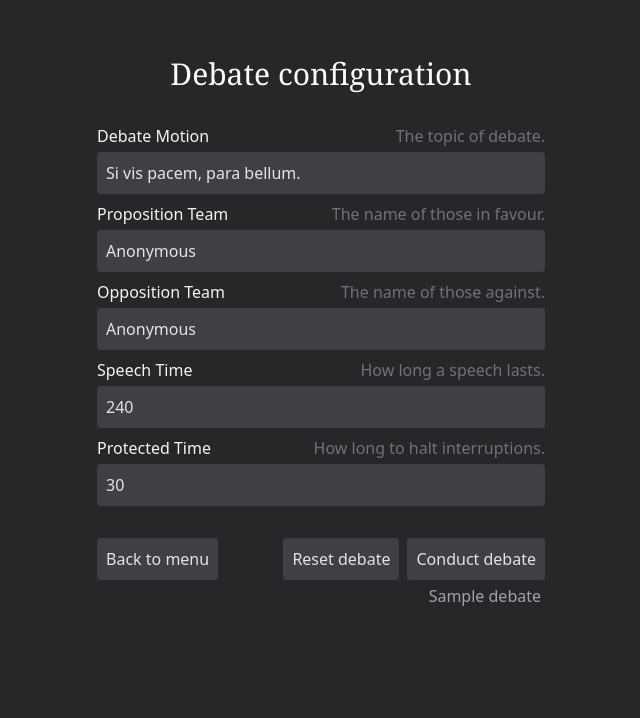
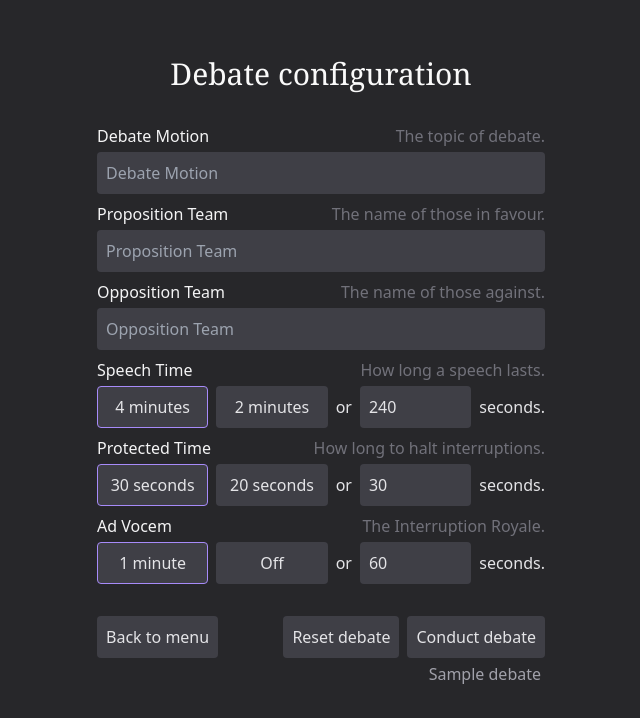
Before and after one commit to debatecore/debate-tools, a Next.js app: page /debate/setup in a window 1280 px wide. Shown: the top 718 px of the page, without its empty margins (319-959 px from the left). Built offline with nearby package versions, Linux system fonts and the light colour scheme.

Commit message:
finalize early debate setup

```diff
--- a/src/app/debate/setup/page.tsx
+++ b/src/app/debate/setup/page.tsx
@@ -30,6 +30,7 @@ export default function PageDebateSetup() {
         <DebateSetting setting="oppTeam" />
         <DebateSetting setting="speechTime" />
         <DebateSetting setting="protectedTime" />
+        <DebateSetting setting="adVocemTime" />
       </div>
       <div className="flex flex-row max-w-md mx-auto gap-2">
         <Link href="/" className="mr-auto">
--- a/src/components/DebateSetting.tsx
+++ b/src/components/DebateSetting.tsx
@@ -3,19 +3,29 @@ import { DebateContext, debateType } from "@/contexts/DebateContext";
 import { useLang } from "@/lib/useLang";
 import { useContext, useState } from "react";
 
-const DebateSetting = (props: {
-  setting: keyof debateType;
-  isSeconds?: boolean;
-}) => {
+const DebateSetting = (props: { setting: keyof debateType }) => {
   const debate = useContext(DebateContext);
   const inputstyle = `
 		w-full p-2 bg-zinc-700 border border-transparent rounded
 		outline-0 hover:bg-zinc-800 hover:border-zinc-400
 		focus:bg-zinc-800 focus:border-zinc-400
 	`;
+  const buttonstyle = `
+		w-full p-2 bg-zinc-700 border border-transparent rounded
+		outline-0 hover:bg-zinc-800 hover:border-zinc-400
+	`;
+  const activestyle = "!border-violet-400";
+
+  const inputType = typeof debate?.data[props.setting];
+
   const string = useLang(props.setting);
   const stringdesc = useLang(`${props.setting}Desc`);
-  const inputType = typeof debate?.data[props.setting];
+  const or = useLang("or");
+  const seconds = useLang("seconds");
+  const minutes = useLang("minutes");
+  const off = useLang("off");
+  const minute = useLang("minute");
+
   return (
     <div className="w-full">
       <div className="flex flex-row justify-between pb-1">
@@ -35,12 +45,127 @@ const DebateSetting = (props: {
             });
           }}
         />
+      ) : props.setting === "speechTime" ? (
+        <div className="flex flex-row gap-2 items-baseline">
+          <button
+            className={`${buttonstyle} ${
+              debate?.data.speechTime === 240 ? activestyle : ""
+            }`}
+            onClick={() => {
+              debate?.setData({ ...debate.data, speechTime: 240 });
+            }}
+          >
+            4 {minutes}
+          </button>
+          <button
+            className={`${buttonstyle} ${
+              debate?.data.speechTime === 120 ? activestyle : ""
+            }`}
+            onClick={() => {
+              debate?.setData({ ...debate.data, speechTime: 120 });
+            }}
+          >
+            2 {minutes}
+          </button>
+          <p>{or}</p>
+          <input
+            type="number"
+            min={1}
+            className={inputstyle}
+            value={debate?.data[props.setting]}
+            placeholder={string}
+            onChange={(e) => {
+              debate?.setData({
+                ...debate.data,
+                [props.setting]: parseInt(e.target.value),
+              });
+            }}
+          />
+          <p>{seconds}.</p>
+        </div>
+      ) : props.setting === "protectedTime" ? (
+        <div className="flex flex-row gap-2 items-baseline">
+          <button
+            className={`${buttonstyle} ${
+              debate?.data.protectedTime === 30 ? activestyle : ""
+            }`}
+            onClick={() => {
+              debate?.setData({ ...debate.data, protectedTime: 30 });
+            }}
+          >
+            30 {seconds}
+          </button>
+          <button
+            className={`${buttonstyle} ${
+              debate?.data.protectedTime === 20 ? activestyle : ""
+            }`}
+            onClick={() => {
+              debate?.setData({ ...debate.data, protectedTime: 20 });
+            }}
+          >
+            20 {seconds}
+          </button>
+          <p>{or}</p>
+          <input
+            type="number"
+            min={1}
+            className={inputstyle}
+            value={debate?.data[props.setting]}
+            placeholder={string}
+            onChange={(e) => {
+              debate?.setData({
+                ...debate.data,
+                [props.setting]: parseInt(e.target.value),
+              });
+            }}
+          />
+          <p>{seconds}.</p>
+        </div>
+      ) : props.setting === "adVocemTime" ? (
+        <div className="flex flex-row gap-2 items-baseline">
+          <button
+            className={`${buttonstyle} ${
+              debate?.data.adVocemTime === 60 ? activestyle : ""
+            }`}
+            onClick={() => {
+              debate?.setData({ ...debate.data, adVocemTime: 60 });
+            }}
+          >
+            1 {minute}
+          </button>
+          <button
+            className={`${buttonstyle} ${
+              debate?.data.adVocemTime === 0 ? activestyle : ""
+            }`}
+            onClick={() => {
+              debate?.setData({ ...debate.data, adVocemTime: 0 });
+            }}
+          >
+            {off}
+          </button>
+          <p>{or}</p>
+          <input
+            type="number"
+            min={1}
+            className={inputstyle}
+            value={debate?.data[props.setting]}
+            placeholder={string}
+            onChange={(e) => {
+              debate?.setData({
+                ...debate.data,
+                [props.setting]: parseInt(e.target.value),
+              });
+            }}
+          />
+          <p>{seconds}.</p>
+        </div>
       ) : inputType === "number" ? (
         <input
           type="number"
           min={1}
           className={inputstyle}
           value={debate?.data[props.setting]}
+          placeholder={string}
           onChange={(e) => {
             debate?.setData({
               ...debate.data,
--- a/src/contexts/DebateContext.ts
+++ b/src/contexts/DebateContext.ts
@@ -6,20 +6,22 @@ type debateType = {
   oppTeam: string;
   speechTime: number;
   protectedTime: number;
+  adVocemTime: number;
 };
 export type { debateType };
 
 const defaultDebate: debateType = {
-  motion: "Si vis pacem, para bellum.",
-  proTeam: "Anonymous",
-  oppTeam: "Anonymous",
+  motion: "",
+  proTeam: "",
+  oppTeam: "",
   speechTime: 240,
   protectedTime: 30,
+  adVocemTime: 60,
 };
 export { defaultDebate };
 
 // increment this on changes to debateType
-const debateStorageField = "debateconfigv4";
+const debateStorageField = "debateconfigv5";
 export { debateStorageField };
 
 const DebateContext = createContext<{
@@ -35,23 +37,23 @@ const sampleDebates: debateType[] = [
     oppTeam: "Technikum Komunikacji w Poznaniu",
     speechTime: 240,
     protectedTime: 30,
+    adVocemTime: 60,
   },
   {
     motion: "TH regrets the narrative that forgiveness is a virtue.",
-    proTeam: "",
-    oppTeam: "",
-    // VI LO, Bydgoszcz (Team I)
-    // vs.
-    // 33 LO, Warszawa
+    proTeam: "VI LO Bydgoszcz Team I",
+    oppTeam: "33 LO Warszawa",
     speechTime: 240,
     protectedTime: 30,
+    adVocemTime: 60,
   },
   {
-    motion: "Consumers should try to buy local goods and use local services",
+    motion: "Consumers should try to buy local goods and services.",
     proTeam: "Technikum Komunikacji PŃ - 4C",
     oppTeam: "Technikum Komunikacji PŃ - 2D",
     speechTime: 120,
     protectedTime: 30,
+    adVocemTime: 0,
   },
 ];
 export { sampleDebates };
--- a/src/data/en.json
+++ b/src/data/en.json
@@ -25,6 +25,13 @@
   "speechTimeDesc": "How long a speech lasts.",
   "protectedTime": "Protected Time",
   "protectedTimeDesc": "How long to halt interruptions.",
+  "adVocemTime": "Ad Vocem",
+  "adVocemTimeDesc": "The Interruption Royale.",
   "sampleDebate": "Sample debate",
-  "example": "e.g."
+  "example": "e.g.",
+  "or": "or",
+  "off": "Off",
+  "seconds": "seconds",
+  "minutes": "minutes",
+  "minute": "minute"
 }
--- a/src/data/pl.json
+++ b/src/data/pl.json
@@ -25,6 +25,13 @@
   "speechTimeDesc": "Ile można mówić.",
   "protectedTime": "Czas chroniony",
   "protectedTimeDesc": "Czas bez pytań i zgłoszeń.",
+  "adVocemTime": "Ad Vocem",
+  "adVocemTimeDesc": "Najwyższa forma przeszkód.",
   "sampleDebate": "Przykładowa debata",
-  "example": "np."
+  "example": "np.",
+  "or": "lub",
+  "off": "Wyłączone",
+  "seconds": "sekund",
+  "minutes": "minuty",
+  "minute": "minuta"
 }
--- a/src/lib/useLang.ts
+++ b/src/lib/useLang.ts
@@ -30,8 +30,15 @@ type tokens =
   | "speechTimeDesc"
   | "protectedTime"
   | "protectedTimeDesc"
+  | "adVocemTime"
+  | "adVocemTimeDesc"
   | "sampleDebate"
-  | "example";
+  | "example"
+  | "or"
+  | "off"
+  | "seconds"
+  | "minutes"
+  | "minute";
 export type { tokens };
 
 const useLang = (token: tokens) => {
```
